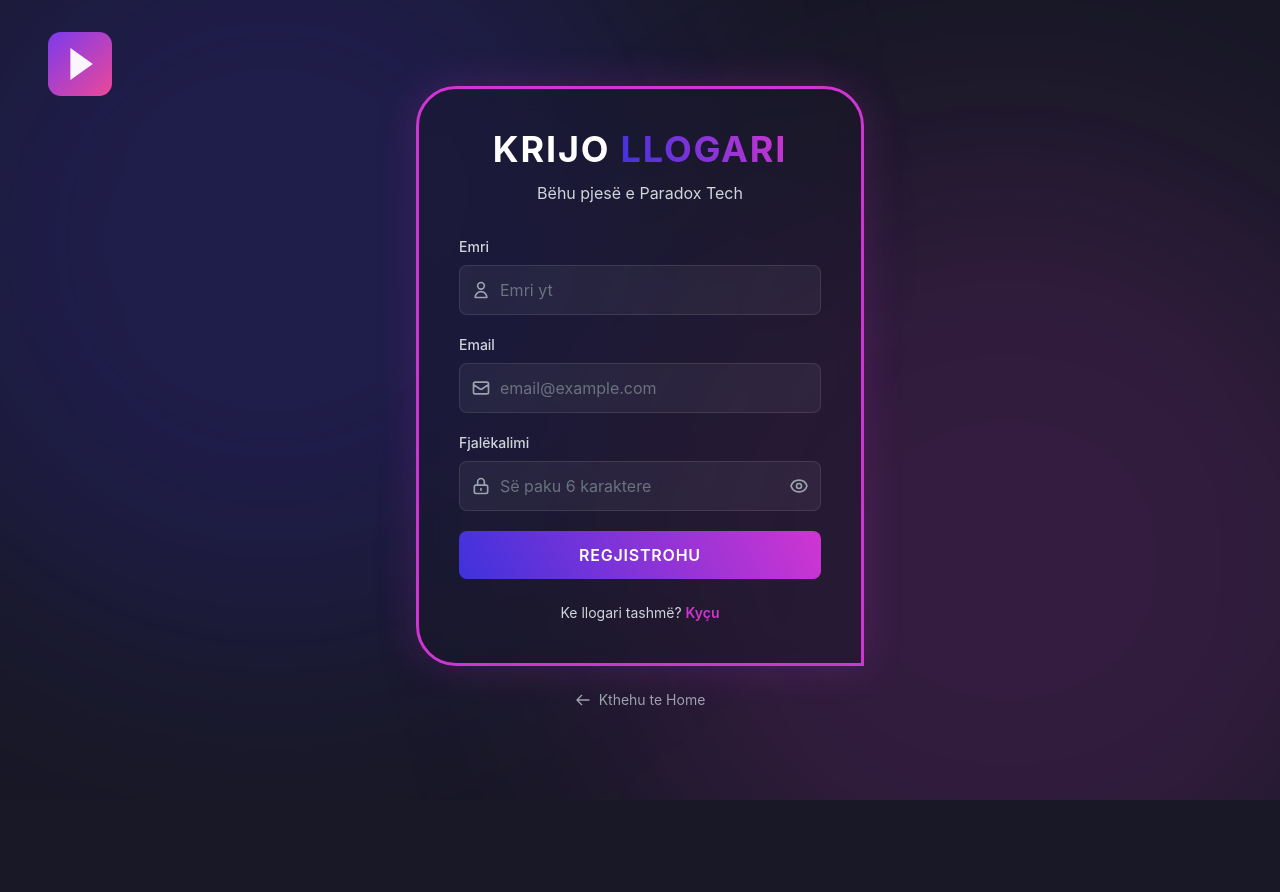
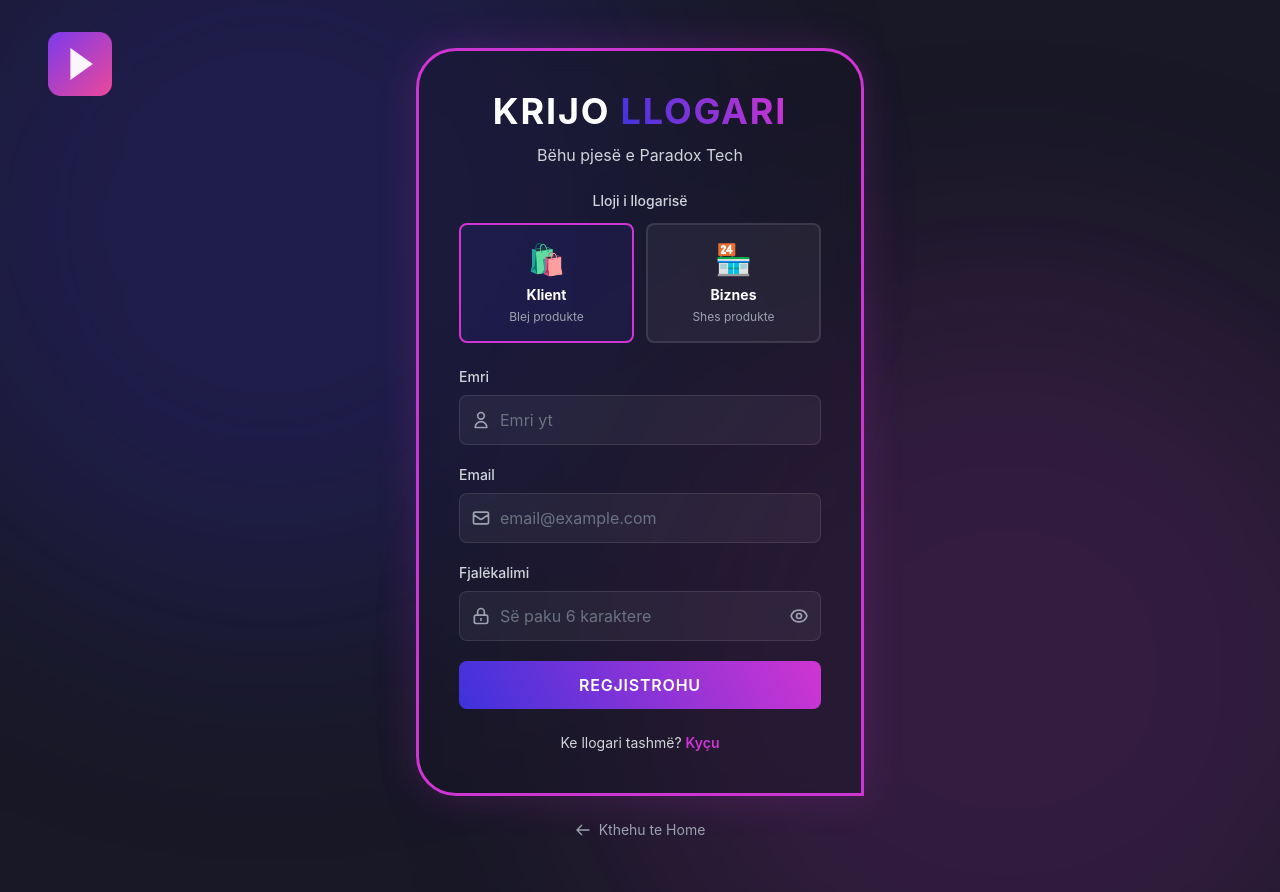
Before and after one commit to valo0n/NextJs-Project, a Next.js app: page /register in a window 1280 px wide. Before the commit the page ends 800 px from the top, so only its background shows below. Built offline with nearby package versions, Linux system fonts and the light colour scheme.

Commit message:
Register me selektues Klient/Biznes (user ose seller)

```diff
--- a/pages/register.tsx
+++ b/pages/register.tsx
@@ -13,6 +13,8 @@ interface RegisterFormData {
   password: string;
 }
 
+type AccountType = "user" | "seller";
+
 const Register: NextPage = () => {
   const {
     register,
@@ -22,6 +24,7 @@ const Register: NextPage = () => {
   const router = useRouter();
   const [loading, setLoading] = useState<boolean>(false);
   const [showPassword, setShowPassword] = useState<boolean>(false);
+  const [accountType, setAccountType] = useState<AccountType>("user");
 
   const onSubmit: SubmitHandler<RegisterFormData> = async (data) => {
     setLoading(true);
@@ -29,11 +32,16 @@ const Register: NextPage = () => {
       const res = await fetch("/api/auth/register", {
         method: "POST",
         headers: { "Content-Type": "application/json" },
-        body: JSON.stringify(data),
+        body: JSON.stringify({ ...data, role: accountType }),
       });
       const result = await res.json();
       if (!res.ok) throw new Error(result.message);
-      toast.success("Llogaria u krijua! Kyçu tani.");
+
+      const successMsg =
+        accountType === "seller"
+          ? "Llogaria e biznesit u krijua! Kyçu tani."
+          : "Llogaria u krijua! Kyçu tani.";
+      toast.success(successMsg);
       router.push("/login");
     } catch (err) {
       const message = err instanceof Error ? err.message : "Gabim";
@@ -50,11 +58,11 @@ const Register: NextPage = () => {
       </Head>
 
       <div className="min-h-screen bg-paradox-bg relative overflow-hidden flex items-center justify-center px-4 py-12">
-        {/* Glow effects ne sfond */}
+        {/* Glow effects */}
         <div className="absolute top-[-20%] left-[-10%] w-[500px] h-[500px] sm:w-[800px] sm:h-[800px] rounded-full bg-paradox-purple/20 blur-[120px] pointer-events-none" />
         <div className="absolute bottom-[-20%] right-[-10%] w-[500px] h-[500px] sm:w-[800px] sm:h-[800px] rounded-full bg-[#cf35d2]/15 blur-[120px] pointer-events-none" />
 
-        {/* Logo lart */}
+        {/* Logo */}
         <Link
           href="/"
           className="absolute top-6 left-6 lg:top-8 lg:left-12 z-20"
@@ -75,7 +83,7 @@ const Register: NextPage = () => {
             }}
           >
             {/* Header */}
-            <div className="text-center mb-8">
+            <div className="text-center mb-6">
               <h1 className="text-3xl sm:text-4xl font-bold mb-3 uppercase tracking-wider">
                 Krijo{" "}
                 <span
@@ -93,6 +101,44 @@ const Register: NextPage = () => {
               </p>
             </div>
 
+            {/* Account Type Selector */}
+            <div className="mb-6">
+              <p className="text-sm font-medium text-gray-300 mb-3 text-center">
+                Lloji i llogarisë
+              </p>
+              <div className="grid grid-cols-2 gap-3">
+                {/* Klient */}
+                <button
+                  type="button"
+                  onClick={() => setAccountType("user")}
+                  className={`p-4 rounded-lg border-2 transition-all ${
+                    accountType === "user"
+                      ? "border-[#cf35d2] bg-paradox-purple/10"
+                      : "border-white/10 bg-white/5 hover:border-white/30"
+                  }`}
+                >
+                  <div className="text-3xl mb-2">🛍️</div>
+                  <p className="text-sm font-bold text-white">Klient</p>
+                  <p className="text-xs text-gray-400 mt-1">Blej produkte</p>
+                </button>
+
+                {/* Biznes/Shites */}
+                <button
+                  type="button"
+                  onClick={() => setAccountType("seller")}
+                  className={`p-4 rounded-lg border-2 transition-all ${
+                    accountType === "seller"
+                      ? "border-[#cf35d2] bg-paradox-purple/10"
+                      : "border-white/10 bg-white/5 hover:border-white/30"
+                  }`}
+                >
+                  <div className="text-3xl mb-2">🏪</div>
+                  <p className="text-sm font-bold text-white">Biznes</p>
+                  <p className="text-xs text-gray-400 mt-1">Shes produkte</p>
+                </button>
+              </div>
+            </div>
+
             {/* Form */}
             <form onSubmit={handleSubmit(onSubmit)} className="space-y-5">
               {/* Name */}
@@ -101,7 +147,7 @@ const Register: NextPage = () => {
                   htmlFor="name"
                   className="block text-sm font-medium text-gray-300 mb-2"
                 >
-                  Emri
+                  {accountType === "seller" ? "Emri i biznesit" : "Emri"}
                 </label>
                 <div className="relative">
                   <div className="absolute inset-y-0 left-0 pl-3 flex items-center pointer-events-none">
@@ -111,18 +157,29 @@ const Register: NextPage = () => {
                       stroke="currentColor"
                       viewBox="0 0 24 24"
                     >
+                      {accountType === "seller" ? (
+                        <path
+                          strokeLinecap="round"
+                          strokeLinejoin="round"
+                          strokeWidth={2}
+                          d="M19 21V5a2 2 0 00-2-2H7a2 2 0 00-2 2v16m14 0h2m-2 0h-5m-9 0H3m2 0h5M9 7h1m-1 4h1m4-4h1m-1 4h1m-5 10v-5a1 1 0 011-1h2a1 1 0 011 1v5m-4 0h4"
+                        />
+                      ) : (
                         <path
                           strokeLinecap="round"
                           strokeLinejoin="round"
                           strokeWidth={2}
                           d="M16 7a4 4 0 11-8 0 4 4 0 018 0zM12 14a7 7 0 00-7 7h14a7 7 0 00-7-7z"
                         />
+                      )}
                     </svg>
                   </div>
                   <input
                     id="name"
                     type="text"
-                    placeholder="Emri yt"
+                    placeholder={
+                      accountType === "seller" ? "P.sh. Tech Store" : "Emri yt"
+                    }
                     {...register("name", {
                       required: "Emri është i detyrueshëm",
                       minLength: { value: 2, message: "Së paku 2 karaktere" },
@@ -298,6 +355,8 @@ const Register: NextPage = () => {
                     </svg>
                     Duke u krijuar...
                   </span>
+                ) : accountType === "seller" ? (
+                  "Regjistro Biznesin"
                 ) : (
                   "Regjistrohu"
                 )}
```
Lines whose indentation alone changed are shown as unchanged.
